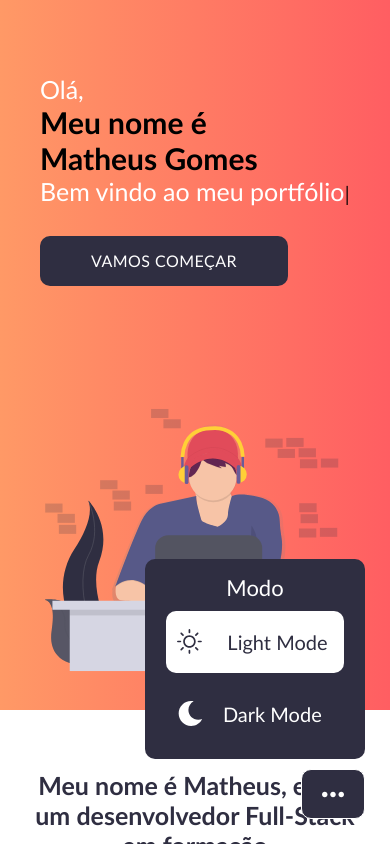
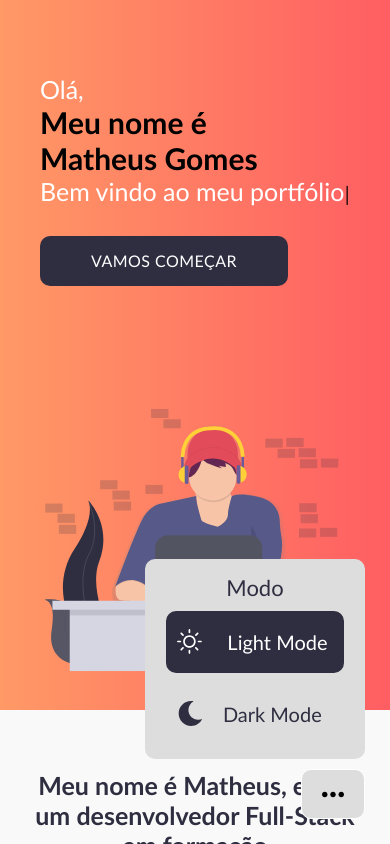
Before and after one commit to MatheusGomesRocha/Portfolio, a React (Create React App) app: page / in a window 390 px wide. Both pictures are taken after a click on the button 333 px from the left and 794 px from the top of the page. Shown: the top 844 px of the page. Built offline with nearby package versions, Linux system fonts and the light colour scheme.

Commit message:
Corrigindo alguns bugs de responsividade + Deixando responsivo para desktops grandes (min-width: 1800px) + invertendo cores do header top e darkModeDiv para combinar mais com o DarkMode + aplicando um box-shadow no bottom do HeaderTop para ficar mais focado durante a pagina

```diff
--- a/src/App.js
+++ b/src/App.js
@@ -36,8 +36,8 @@ import ContactComponent from "./components/ContactComponent";
 import FooterComponent from "./components/FooterComponent";
 
 export default () => {
-    const [backgroundColor, setBackgroundColor] = useState('#2f2e41');      // Background para Dark Mode
-    const [fontColor, setFontColor] = useState('#fff');                     // Color para Dark Mode
+    const [backgroundColor, setBackgroundColor] = useState('#fff');      // Background para Dark Mode
+    const [fontColor, setFontColor] = useState('#2f2e41');                     // Color para Dark Mode
 
     const [fixedHeader, setFixedHeader] = useState(false);                  // Para mostrar o Header fixado
 
@@ -99,7 +99,7 @@ export default () => {
 
     const DarkModeBtn = withStyles(() => ({         // Botão fixado no bottom right com o "..."
         root: {
-            backgroundColor: darkMode ? '#fff' : '#2f2e41',
+            backgroundColor: darkMode ? '#000' : '#ddd',
             padding: 20,
             fontSize: 16,
             height: 50,
@@ -199,15 +199,15 @@ export default () => {
 
     const handleDarkMode = () => {      // Seta o site como DarkMode
         setDarkMode(true);
-        setBackgroundColor('#fff');
-        setFontColor('#2f2e41');
+        setBackgroundColor('#2f2e41');
+        setFontColor('#fff');
         setLightMode(false);
     }
 
     const handleLightMode = () => {     // Seta o site como LightMode
         setLightMode(true);
-        setBackgroundColor('#2f2e41');
-        setFontColor('#fff');
+        setBackgroundColor('#fff');
+        setFontColor('#2f2e41');
         setDarkMode(false);
     }
 
@@ -216,24 +216,24 @@ export default () => {
             <Header id={"home"}>
                 {/*Botão para abrir div e escolher modo*/}
                 <DarkModeBtn onClick={() => setDarkModeDiv(!darkModeDiv)}>
-                    <Dots fill={darkMode ? '#2f2e41' : '#fff'}/>
+                    <Dots fill={darkMode ? '#ddd' : '#000'}/>
                 </DarkModeBtn>
 
                 {/*Div para escolher modo*/}
-                <DarkModeDiv background={darkMode ? '#fff' : '#2f2e41'} display={darkModeDiv ? 'flex' : 'none'}>
-                    <DefaultText mTop={"0"} color={darkMode ? '#2f2e41' : '#fff'} weight={"bold"} align={"center"}
+                <DarkModeDiv background={darkMode ? '#000' : '#ddd'} display={darkModeDiv ? 'flex' : 'none'}>
+                    <DefaultText mTop={"0"} color={darkMode ? '#fff' : '#2f2e41'} weight={"bold"} align={"center"}
                                  font={"22px"}>Modo</DefaultText>
-                    <DarkModeDivInside bdColor={darkMode ? '#2f2e41' : '#fff'} onClick={handleLightMode}
-                                       background={lightMode ? '#fff' : 'transparent'}>
-                        <Sun fill={"#2f2e41"}/>
-                        <DefaultText style={{marginLeft: 20}} font={"20px"} align={"center"} color={'#2f2e41'}
+                    <DarkModeDivInside bdColor={darkMode ? '#fff' : '#2f2e41'} onClick={handleLightMode}
+                                       background={lightMode ? '#2f2e41' : 'transparent'}>
+                        <Sun fill={"#fff"}/>
+                        <DefaultText style={{marginLeft: 20}} font={"20px"} align={"center"} color={'#fff'}
                                      mTop={"0"}>Light Mode</DefaultText>
                     </DarkModeDivInside>
 
                     <DarkModeDivInside bdColor={darkMode ? '#2f2e41' : '#fff'} onClick={handleDarkMode}
-                                       background={darkMode ? fontColor : 'transparent'}>
-                        <Moon fill={'#fff'}/>
-                        <DefaultText style={{marginLeft: 20}} font={"20px"} color={'#fff'} mTop={"0"}>Dark
+                                       background={darkMode ? '#2f2e41' : 'transparent'}>
+                        <Moon fill={lightMode ? '#2f2e41' : '#fff'}/>
+                        <DefaultText style={{marginLeft: 20}} font={"20px"} color={lightMode ? '#2f2e41' : '#fff'} mTop={"0"}>Dark
                             Mode</DefaultText>
                     </DarkModeDivInside>
                 </DarkModeDiv>
@@ -242,7 +242,7 @@ export default () => {
                 <HeaderTopHidden display={fixedHeader ? 'flex' : 'none'}></HeaderTopHidden>
 
                 {/* Header Top */}
-                <HeaderTop background={fixedHeader && backgroundColor || fixedHeader && darkMode && backgroundColor}
+                <HeaderTop background={fixedHeader && lightMode && '#fff' || fixedHeader && darkMode && '#2f2e41'}
                            position={fixedHeader && 'fixed'}>
 
                     <HeaderLink href="#home">Home</HeaderLink>
--- a/src/AppStyled.js
+++ b/src/AppStyled.js
@@ -2,7 +2,9 @@ import styled from 'styled-components';
 
 const defaultBackgroundColor = '#845EC2';
 
-export const Container = styled.div``;
+export const Container = styled.div`
+    background-color: #fff;
+`;
 
 export const DarkModeDiv = styled.div`
     display: ${props=>props.display};
@@ -55,6 +57,11 @@ export const Header = styled.div`
         padding: 20px 0;
         width: 100%;
     }
+
+    @media(min-width: 1800px) {
+       height: 100vh;
+       padding-bottom: 0;
+    }
 `;
 export const HeaderTop = styled.div`
     display: flex;
@@ -67,9 +74,14 @@ export const HeaderTop = styled.div`
     top: 0;
     transition: 500ms;
     z-index: 999;
+    box-shadow: 0px 1px 10px 0px rgba(0,0,0,0.75);
 
     @media(max-width: 1050px) {
         display: none;
+    }
+
+    @media(min-width: 1800px) {
+        justify-content: space-around;
     }
 `;
 export const HeaderTopHidden = styled.div`
@@ -113,6 +125,11 @@ export const HeaderBottom = styled.div`
         flex-direction: column;
         padding: 20px;
     }
+
+    @media(min-width: 1800px) {
+       justify-content: space-around;
+       padding: 30px 270px;
+    }
 `;
 export const HeaderLeft = styled.div`
     width: 40%;
--- a/src/components/AboutMeComponent.js
+++ b/src/components/AboutMeComponent.js
@@ -51,7 +51,7 @@ export default (props) => {
 
     return (
         <MainDiv>
-            <TopDiv background={props.darkMode ? '#2f2e41' : '#fff'}>
+            <TopDiv background={props.darkMode ? '#3C3A52' : '#f9f9f9'}>
                 <DefaultText width={"85%"} mTop={"30px"} color={props.darkMode ? '#fff' : '#2f2e41'} align={"center"} bolder={"bold"} font={"25px"}>
                     Meu nome é Matheus, e sou um desenvolvedor Full-Stack em formação
                 </DefaultText>
--- a/src/components/AboutMeStyled.js
+++ b/src/components/AboutMeStyled.js
@@ -16,7 +16,11 @@ export const TopDiv = styled.div`
     transition: 500ms;
 
     @media(max-width: 800px) {
-        margin-top: 30px;
+        padding-top: 30px;
+    }
+
+    @media(min-width: 1800px) {
+        padding-top: 30px;
     }
 `;
 export const BlockDiv = styled.div`
@@ -31,6 +35,10 @@ export const BlockDiv = styled.div`
         flex-direction: column;
         align-items: center;
     }
+
+    @media(min-width: 1800px) {
+        margin-top: -250px;
+    }
 `;
 export const ItemDiv = styled.div`
     display: flex;
@@ -40,7 +48,6 @@ export const ItemDiv = styled.div`
     background-color: ${props => props.background};
     height: 600px;
     width: 25%;
-
     transition: 500ms;
 
     @media(max-width: 800px) {
@@ -50,7 +57,7 @@ export const ItemDiv = styled.div`
         border: 1px solid #999;
     }
 
-    @media(min-width: 801px) and (max-width: 1800px) {
+    @media(min-width: 801px) {
         border-right: 1px solid #999;
         border-left: ${props => props.bLeft};
         border-top: 1px solid #999;
--- a/src/components/BenefitsStyled.js
+++ b/src/components/BenefitsStyled.js
@@ -35,10 +35,10 @@ export const GridDiv = styled.div`
     }
 `;
 export const ItemDiv = styled.div`
-    border: 1px solid #999;
     border-radius: 10px;
     flex-direction: column;
     padding: 20px;
+    background-color: ${props=>props.background};
 
     @media(max-width: 1050px) {
         display: flex;
--- a/src/components/CircleProgressBarBase.js
+++ b/src/components/CircleProgressBarBase.js
@@ -486,7 +486,6 @@ export const CircleProgressBarBase5 = ({
                     >
                         <li>
                             <span className="shape-circle" />
-                            <span>{legendText}</span>
                         </li>
                     </ul>
                 </figcaption>
--- a/src/components/MoreInfoStyled.js
+++ b/src/components/MoreInfoStyled.js
@@ -10,6 +10,7 @@ export const MainDiv = styled.div`
 
     @media(max-width: 700px) {
         padding: 50px 0;
+        align-items: center;
     }
 
     @media(min-width: 701px) and (max-width: 1050px) {
@@ -46,6 +47,12 @@ export const ItemCircleDiv = styled.div`
         justify-content: center;
         width: 50%;
     }
+
+    @media(min-width: 1800px) {
+        padding: 20px 100px;
+        height: 200px;
+    }
+
 `;
 
 
@@ -59,6 +66,7 @@ export const GridDiv = styled.div`
         grid-template-columns: 100%;
         height: auto;
         margin-top: 150px;
+        width: 100%;
     }
 
     @media(min-width: 701px) and (max-width: 1050px) {
--- a/src/components/WorksStyled.js
+++ b/src/components/WorksStyled.js
@@ -30,6 +30,11 @@ export const GridDiv = styled.div`
         grid-template-columns: auto;
         width: 90%;
     }
+
+    @media(min-width: 1800px) {
+        grid-template-columns: 45% 45%;
+        width: 80%;
+    }
 `;
 export const BlockDiv = styled.div`
     height: 350px;
@@ -42,12 +47,10 @@ export const BlockDiv = styled.div`
     }
 
     @media(max-width: 700px) {
-        width: 100%;
         height: 200px;
     }
 
     @media(min-width: 701px) and (max-width: 1050px) {
-        width: 100%;
         height: 400px;
     }
 `;
```
Also changed, not shown: src/components/BenefitsComponent.js (+4 -4 lines), 1 other file (tests, documents, lock files or other folders).
